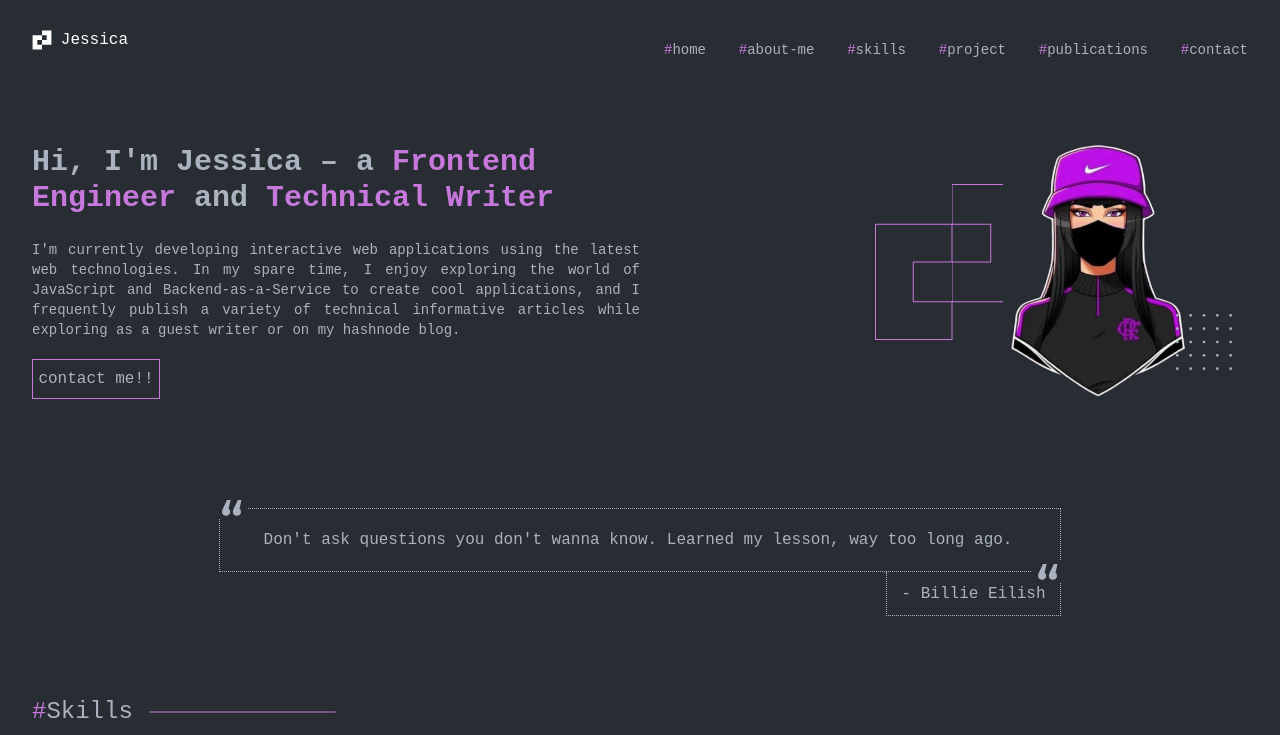
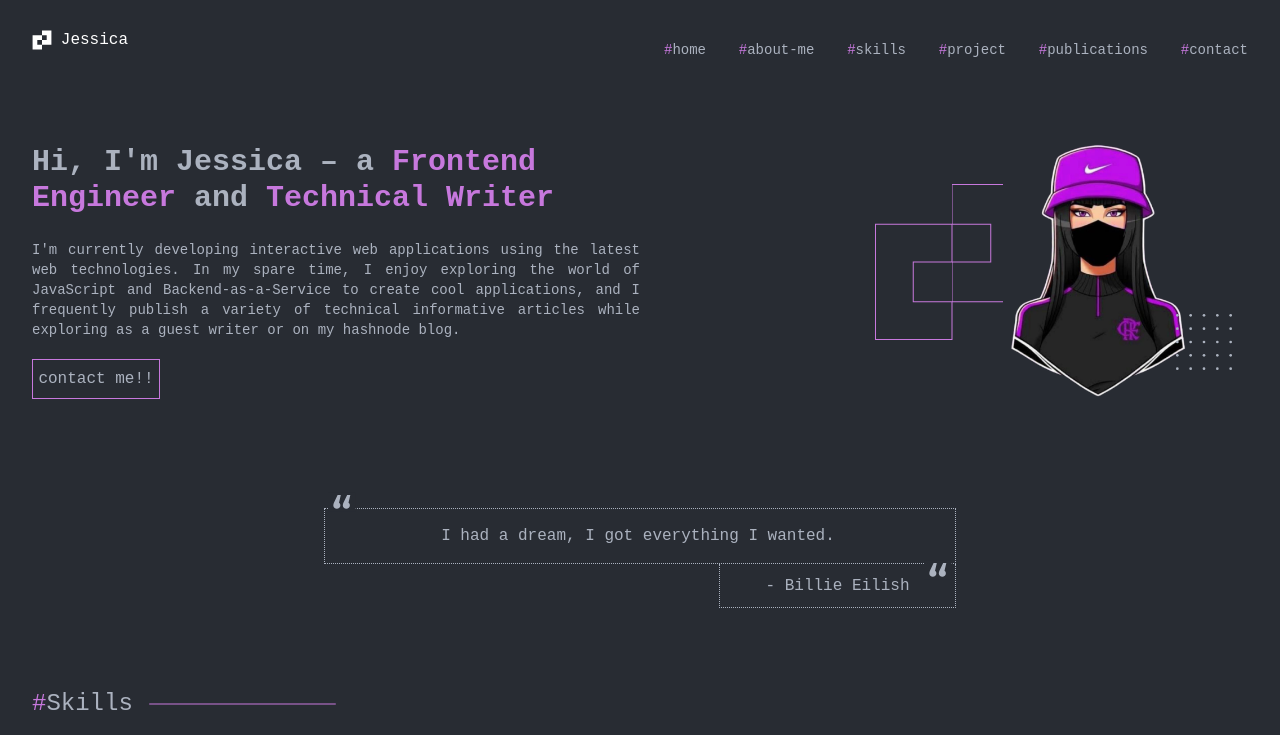
Before and after one commit to ForJessicaSake/Portfolio, a React (Create React App) app: page / in a window 1280 px wide. Shown: the top 735 px of the page. Built offline with nearby package versions, Linux system fonts and the light colour scheme.

Commit message:
feat:skill section completed

```diff
--- a/src/elements/Box.tsx
+++ b/src/elements/Box.tsx
@@ -3,18 +3,18 @@ const Box = () => {
   return (
     <hgroup>
       <section className="flex justify-center relative">
-        <figure className="absolute lg:left-52 left-10 lg:bottom-12 bottom-20">
-            <img src ={quotes} alt ="quotes" className="lg:h-8 lg:w-8 w-7 h-7"/>
+        <figure className="absolute lg:left-80 left-12 lg:bottom-12 bottom-12">
+            <img src ={quotes} alt ="quotes" className=" w-7 h-7"/>
         </figure>
-        <h3 className="border border-dotted border-secondary lg:h-16 h-24 flex justify-center items-center lg:w-8/12 w-10/12 leading-8 lg:text-base text-xs px-1 lg:pl-0 pl-6">
-          Don't ask questions you don't wanna know. Learned my lesson, way too long ago.
+        <h3 className="border border-dotted border-secondary lg:h-14 h-16 flex justify-center items-center lg:w-6/12 w-10/12 leading-8 lg:text-base text-xs px-1 lg:pl-0 pl-6">
+          I had a dream, I got everything I wanted.
         </h3>
-        <figure className="absolute lg:right-52 right-12 lg:top-12 top-20">
-            <img src ={quotes} alt ="quotes" className="lg:h-8 lg:w-8 w-7 h-7"/>
+        <figure className="absolute lg:right-80 right-11 lg:top-12 top-12">
+            <img src ={quotes} alt ="quotes" className="lg:h-7 lg:w-7 w-7 h-7"/>
         </figure>
       </section>
-      <section className="flex justify-end lg:w-10/12 w-11/12">
-        <h3 className="border border-t-0 border-dotted border-secondary h-11 flex justify-center items-center lg:w-2/12 w-5/12 lg:text-base text-xs px-1">
+      <section className="flex justify-end lg:w-9/12 w-11/12">
+        <h3 className="border border-t-0 border-dotted border-secondary h-11 flex justify-center items-center lg:w-3/12 w-5/12 lg:text-base text-xs px-1">
          - Billie Eilish
         </h3>
       </section>
```
